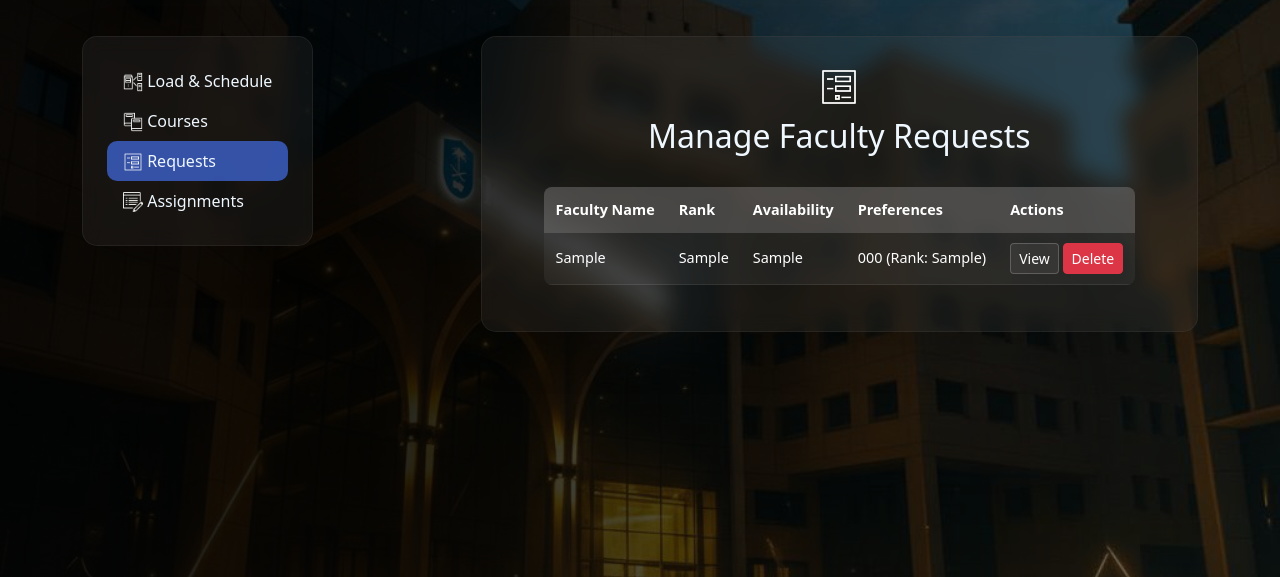
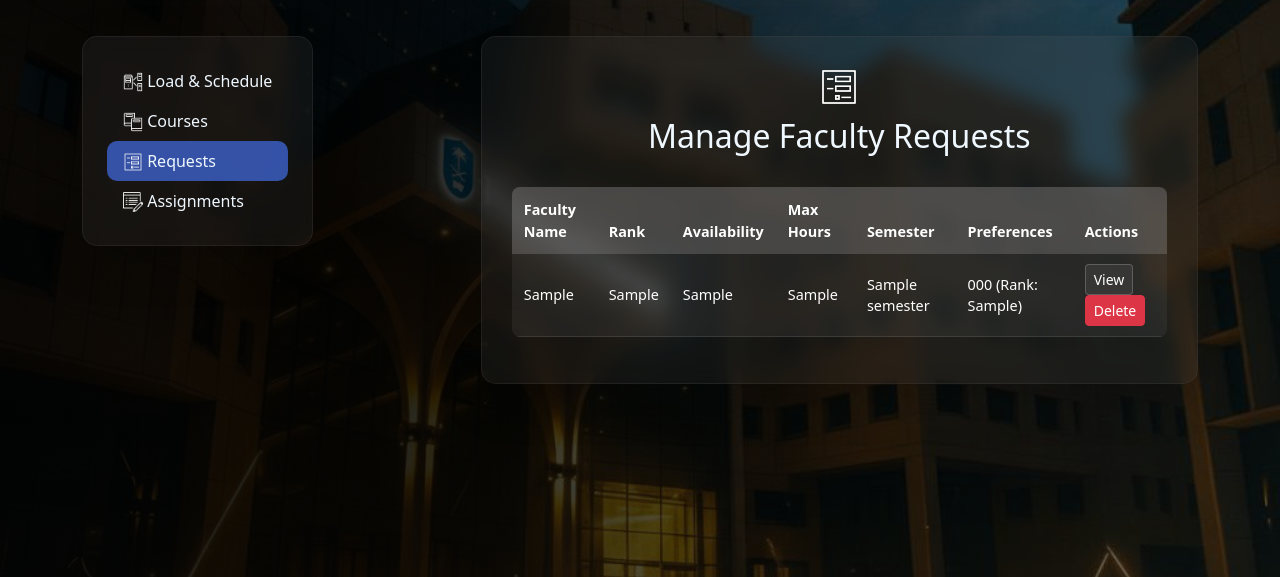
Before and after one commit to Fatimahomran25/projrct-WEP381, a PHP site: page /ManageRequests.php in a window 1280 px wide. Shown: the part 76-653 px from the top of the page. Run offline with PHP 8.4, Linux system fonts and the light colour scheme; the visitor is signed in with stand-in values (Sample User, id 1); tables that the repository leaves empty or names only in its code hold one stand-in row (values such as "Sample post").

Commit message:
Update ManageRequests.php

```diff
--- a/ManageRequests.php
+++ b/ManageRequests.php
@@ -5,21 +5,27 @@ if (!isset($_SESSION['role']) || $_SESSION['role'] !== 'Administrator') {
     exit;
 }
 
+require_once 'CONFIG-DB.php';
+
+// Detect column names for form table
+$form_table_columns = ['academicRank', 'maxHours'];
+$conn = new mysqli(DBHOST, DBUSER, DBPWD, DBNAME);
+if (@mysqli_query($conn, "SELECT academic_rank, max_hours FROM form LIMIT 1") !== false) {
+     $form_table_columns = ['academic_rank', 'max_hours'];
+}
+$academicRankCol = $form_table_columns[0];
+$maxHoursCol = $form_table_columns[1];
 
 $requests = []; // Start with empty array
 try {
-
-    require_once 'CONFIG-DB.php';  // Load the database configuration file
-    $conn = new mysqli(DBHOST, DBUSER, DBPWD, DBNAME);
-
     if (!$conn->connect_error) {  // Check if the connection was successful
         $sql = "SELECT
                     f.FormID as id,
                     u.FName as faculty_name,
                     u.userID as faculty_id,
-                    f.academicRank as rank,
+                    f.{$academicRankCol} as rank,
                     f.availability,
-                    f.maxHours,
+                    f.{$maxHoursCol} as maxHours,
                     s.name as semester,
                      -- Combine all course preferences into one string:
                     GROUP_CONCAT(CONCAT(p.CourseCode, ' (Rank: ', p.preferenceRank, ')') SEPARATOR ', ') as preferences
@@ -48,15 +54,23 @@ if (isset($_GET['view_id'])) { // Check if someone clicked a "View" button
         require_once 'CONFIG-DB.php';
         $conn = new mysqli(DBHOST, DBUSER, DBPWD, DBNAME);
 
+        // Detect column names again for the detailed view
+        $form_table_columns_detailed = ['academicRank', 'maxHours'];
+        if (@mysqli_query($conn, "SELECT academic_rank, max_hours FROM form LIMIT 1") !== false) {
+             $form_table_columns_detailed = ['academic_rank', 'max_hours'];
+        }
+        $academicRankColDetailed = $form_table_columns_detailed[0];
+        $maxHoursColDetailed = $form_table_columns_detailed[1];
+
         if (!$conn->connect_error) { // Check if connection worked
             $viewId = $_GET['view_id']; // Get the specific request ID from URL
             $sql = "SELECT  -- SQL query to get detailed info for ONE specific request
                         f.FormID as id,
                         u.FName as faculty_name,
                         u.userID as faculty_id,
-                        f.academicRank as rank,
+                        f.{$academicRankColDetailed} as rank,
                         f.availability,
-                        f.maxHours,
+                        f.{$maxHoursColDetailed} as maxHours,
                         s.name as semester
                     FROM Form f
                     JOIN Users u ON f.FacultyID = u.userID
@@ -112,9 +126,17 @@ if ($_SERVER['REQUEST_METHOD'] === 'POST' && isset($_POST['delete_id'])) {
         if (!$conn->connect_error) {
             $deleteId = $_POST['delete_id'];
              // FIRST : Delete preferences (child)
-            $conn->query("DELETE FROM Preferences WHERE FormID = $deleteId");
+            $deletePrefs = $conn->prepare("DELETE FROM Preferences WHERE FormID = ?");
+            $deletePrefs->bind_param("i", $deleteId);
+            $deletePrefs->execute();
+            $deletePrefs->close();
+
              // THEN: Delete the main form record
-            $conn->query("DELETE FROM Form WHERE FormID = $deleteId");
+            $deleteForm = $conn->prepare("DELETE FROM Form WHERE FormID = ?");
+            $deleteForm->bind_param("i", $deleteId);
+            $deleteForm->execute();
+            $deleteForm->close();
+
             $conn->close();
 
             // Refresh page to show updated list
@@ -128,8 +150,20 @@ if ($_SERVER['REQUEST_METHOD'] === 'POST' && isset($_POST['delete_id'])) {
 
 // Function to convert availability code to text
 function getAvailabilityText($code) {
-    $map = ['F' => 'Full Load', 'P' => 'Partially Available', 'U' => 'Unavailable'];
+    $map = ['A' => 'Available', 'P' => 'Partially Available', 'U' => 'Unavailable'];
     return $map[$code] ?? $code; // ?? means: if $map[$code] exists use it, else use $code
+}
+
+// Function to convert academic rank code to full name
+function getRankText($rank) {
+    $map = [
+        'PROF' => 'Professor',
+        'ASCP' => 'Associate Professor',
+        'ASST' => 'Assistant Professor',
+        'LECT' => 'Lecturer',
+        'TAST' => 'Teaching Assistant'
+    ];
+    return $map[$rank] ?? $rank;
 }
 ?>
 
@@ -182,6 +216,8 @@ function getAvailabilityText($code) {
               <th>Faculty Name</th>
               <th>Rank</th>
               <th>Availability</th>
+              <th>Max Hours</th>
+              <th>Semester</th>
               <th>Preferences</th>
               <th>Actions</th>
             </tr>
@@ -189,14 +225,16 @@ function getAvailabilityText($code) {
           <tbody>
             <?php if (empty($requests)): ?>
               <tr>
-                <td colspan="5" class="text-center">No requests found</td>
+                <td colspan="7" class="text-center">No requests found</td>
               </tr>
             <?php else: ?>
               <?php foreach ($requests as $request): ?>
               <tr>
                 <td><?= htmlspecialchars($request['faculty_name'] ?? 'N/A') ?></td>
-                <td><?= htmlspecialchars($request['rank'] ?? 'N/A') ?></td>
+                <td><?= getRankText($request['rank'] ?? 'N/A') ?></td>
                 <td><?= getAvailabilityText($request['availability'] ?? '') ?></td>
+                <td><?= htmlspecialchars($request['maxHours'] ?? 'N/A') ?></td>
+                <td><?= htmlspecialchars($request['semester'] ?? 'N/A') ?></td>
                 <td><?= htmlspecialchars($request['preferences'] ?? 'No preferences') ?></td>
                 <td>
                   <!-- View Button -->
@@ -232,7 +270,7 @@ function getAvailabilityText($code) {
             <div class="col-md-6"><strong>Faculty ID:</strong> <?= htmlspecialchars($detailedRequest['faculty_id'] ?? '-') ?></div>
           </div>
           <div class="row mb-3">
-            <div class="col-md-6"><strong>Academic Rank:</strong> <?= htmlspecialchars($detailedRequest['rank'] ?? '-') ?></div>
+            <div class="col-md-6"><strong>Academic Rank:</strong> <?= getRankText($detailedRequest['rank'] ?? '-') ?></div>
             <div class="col-md-6"><strong>Availability:</strong> <?= getAvailabilityText($detailedRequest['availability'] ?? '') ?></div>
           </div>
           <div class="row mb-3">
```
